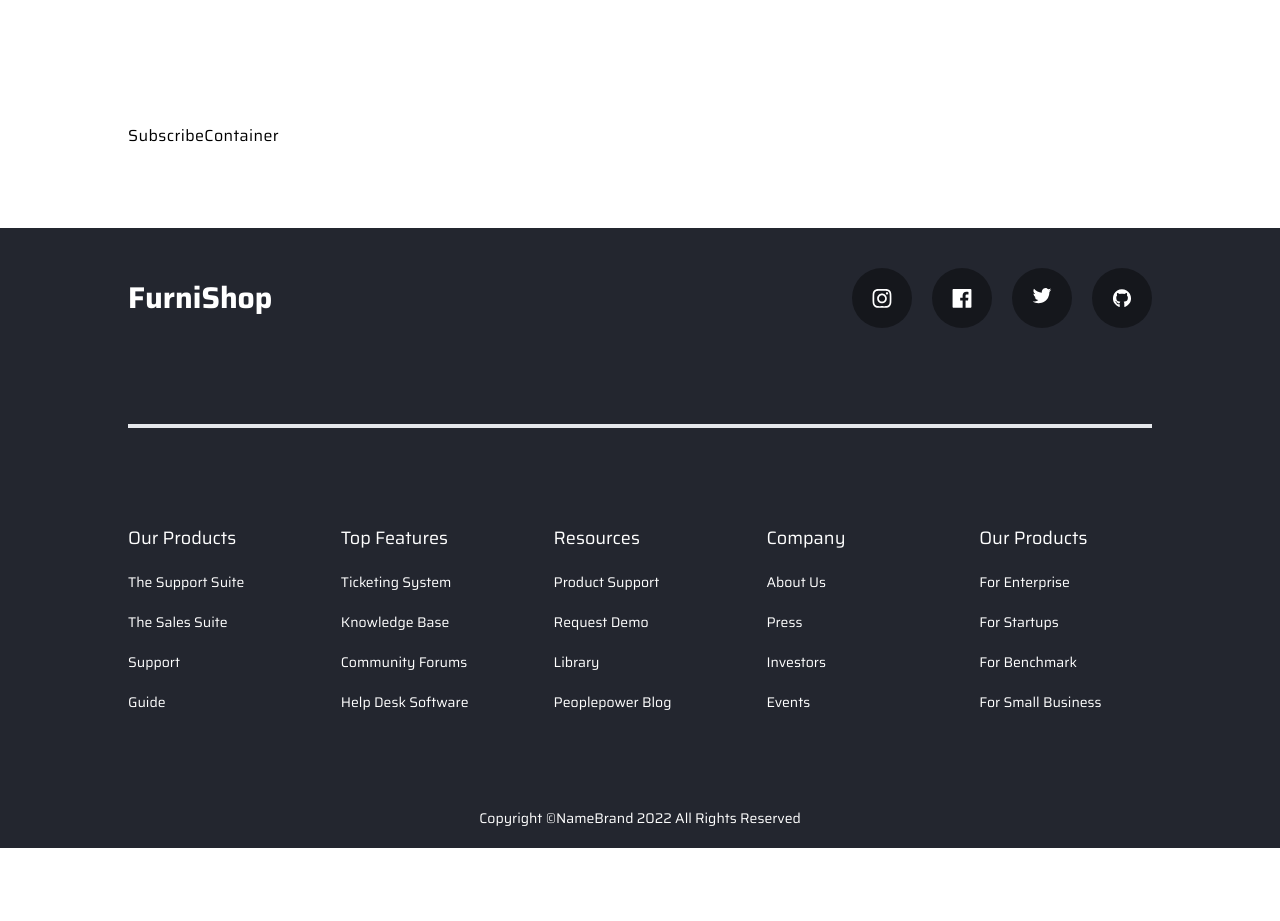
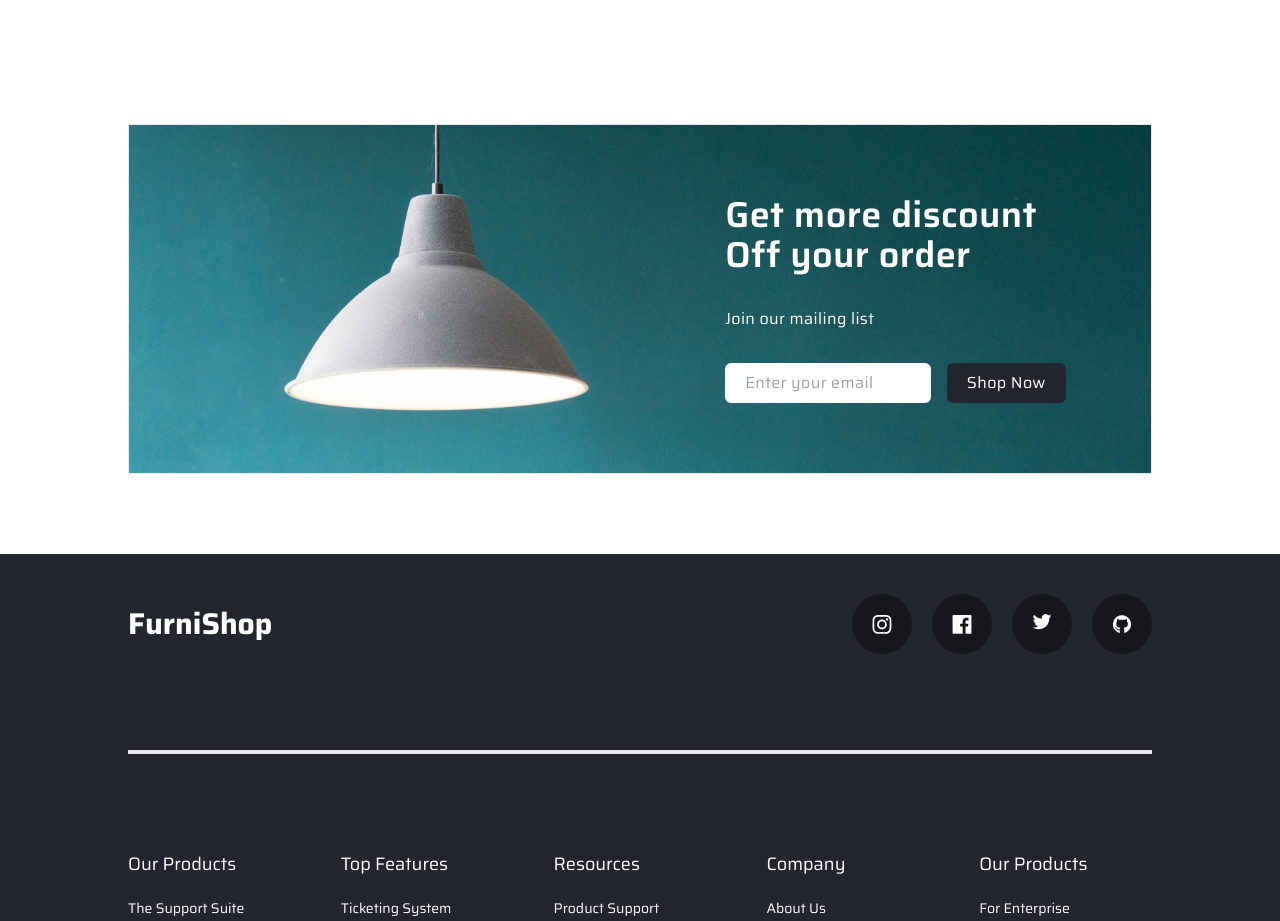
Before and after one commit to desup1421/lumos-project-10, a React (Vite) app: page / in a window 1280 px wide. Shown: the part 2600-3521 px from the top of the page. Before the commit the page ends 3448 px from the top, so only its background shows below. Built offline with nearby package versions, Linux system fonts and the light colour scheme; no server answers.

Commit message:
feat: add  sunbscribe email section

```diff
--- a/index.html
+++ b/index.html
@@ -1,10 +1,42 @@
-<!doctype html>
+<!DOCTYPE html>
 <html lang="en">
   <head>
     <meta charset="UTF-8" />
     <link rel="icon" type="image/svg+xml" href="/vite.svg" />
     <meta name="viewport" content="width=device-width, initial-scale=1.0" />
+    <meta
+      name="description"
+      content="Elegant Furniture | Modern & Affordable Furniture for Your Home"
+    />
     <title>FurniShop</title>
+    <!-- Open Graph -->
+    <meta property="og:type" content="website" />
+    <meta
+      property="og:title"
+      content="Elegant Furniture | Modern & Affordable Furniture for Your Home"
+    />
+    <meta
+      property="og:description"
+      content="Discover stunning furniture designs at affordable prices. Perfect for any room in your home!"
+    />
+    <meta property="og:image" content="https://ik.imagekit.io/lumoshiveAcademy/Furniture/8f82d2c087c3c1808660cf2b4c6dc4a5.webp" />
+    <meta property="og:url" content="https://lumos-project-10.vercel.app/" />
+    <meta property="og:site_name" content="Elegant Furniture" />
+    <!-- Twitter Card -->
+    <meta name="twitter:card" content="summary_large_image" />
+    <meta
+      name="twitter:title"
+      content="Elegant Furniture | Modern & Affordable Furniture for Your Home"
+    />
+    <meta
+      name="twitter:description"
+      content="Elegant Furniture | Modern & Affordable Furniture for Your Home"
+    />
+    <meta
+      name="twitter:image"
+      content="https://ik.imagekit.io/lumoshiveAcademy/Furniture/8f82d2c087c3c1808660cf2b4c6dc4a5.webp"
+    />
+    <meta name="twitter:site" content="@ElegantFurniture" />
   </head>
   <body>
     <div id="root"></div>
--- a/src/containers/SubscribeContainer.tsx
+++ b/src/containers/SubscribeContainer.tsx
@@ -1,9 +1,75 @@
-import React from 'react'
+import React, { useState, useEffect } from "react";
+import { useAppDispatch, useAppSelector } from "../redux/hooks";
+import { subscribeEmail } from "../redux/slices/emailSlice";
+
+import banner from "../assets/images/lamp.png";
 
 const SubscribeContainer: React.FC = () => {
+  const dispatch = useAppDispatch();
+  const { loading, success, error } = useAppSelector((state) => state.email);
+  const [data, setData] = useState<string>("");
+
+  const handleSubmit = (e: React.FormEvent): void => {
+    e.preventDefault();
+    console.log(data);
+    dispatch(subscribeEmail(data));
+  };
+
+  useEffect(() => {
+    if(success) {
+      alert('Berhasil');
+      setData('');
+    }
+  }, [success])
+
+  useEffect(() => {
+    if(error) {
+      alert(error);
+    }
+  }, [error])
+
   return (
-    <div>SubscribeContainer</div>
-  )
-}
+    <div className="relative w-full h-full overflow-hidden border">
+      <div className="absolute lg:relative h-full">
+        <img
+          className="h-full lg:h-auto object-cover object-center"
+          src={banner}
+          alt="lamp background"
+        />
+      </div>
 
-export default SubscribeContainer
+      <div className="relative lg:absolute w-full h-full bg-blach/10 top-0 left-0 grid lg:grid-cols-2 py-10">
+        <div></div>
+        <div className="flex flex-col justify-center items-center gap-8 text-white">
+          <h2 className="font-semibold text-3xl lg:text-4xl w-4/6">
+            Get more discount Off your order
+          </h2>
+          <p className="w-4/6">Join our mailing list</p>
+          <form onSubmit={handleSubmit} className="flex gap-4 w-4/6">
+            <label className="hidden" htmlFor="email">
+              Email
+            </label>
+            <input
+              id="email"
+              value={data}
+              onChange={(e) => setData(e.target.value)}
+              className="p-2 px-5 w-full rounded-md text-primary outline-none active:outline-1"
+              type="email"
+              placeholder="Enter your email"
+              autoComplete="email"
+              required
+            />
+            <button
+              disabled={loading}
+              className="p-2 px-5 bg-primary rounded-md text-nowrap disabled:opacity-50"
+            >
+              Shop Now
+            </button>
+          </form>
+        </div>
+      </div>
+    </div>
+  );
+};
+
+export default SubscribeContainer;
--- a/src/redux/slices/emailSlice.ts
+++ b/src/redux/slices/emailSlice.ts
@@ -1,7 +1,8 @@
 import { createSlice, createAsyncThunk } from "@reduxjs/toolkit";
 import axios from "axios";
 
-export const subsribeEmail = createAsyncThunk("email/subscribe",
+export const subscribeEmail = createAsyncThunk(
+  "email/subscribe",
   async (email: string, { rejectWithValue }) => {
     try {
       const response = await axios.post(
@@ -9,19 +10,31 @@ export const subsribeEmail = createAsyncThunk("email/subscribe",
         { email }
       );
       return response.data;
-  } catch (error: any) {
-    return rejectWithValue(error?.response?.data);
+    } catch (error) {
+      console.log(error);
+      if (axios.isAxiosError(error)) {
+        // Tangani error dari Axios
+        return rejectWithValue(
+          error.response?.data.error || "Unexpected Axios error"
+        );
       }
-});
+      // Tangani error lainnya
+      return rejectWithValue("An unexpected error occurred");
+      // return rejectWithValue(error?.response?.data);
+    }
+  }
+);
 
 interface EmailState {
   message: string;
   loading: boolean;
+  success: boolean;
   error: string | null;
 }
 const initialState: EmailState = {
   message: "",
   loading: false,
+  success: false,
   error: null,
 };
 
@@ -31,17 +44,22 @@ const emailSlice = createSlice({
   reducers: {},
   extraReducers: (builder) => {
     builder
-      .addCase(subsribeEmail.pending, (state) => {
+      .addCase(subscribeEmail.pending, (state) => {
         state.loading = true;
         state.error = null;
+        state.success = false;
       })
-      .addCase(subsribeEmail.fulfilled, (state, action) => {
+      .addCase(subscribeEmail.fulfilled, (state, action) => {
         state.loading = false;
+        state.success = true;
         state.message = action.payload;
       })
-      .addCase(subsribeEmail.rejected, (state, action) => {
+      .addCase(subscribeEmail.rejected, (state, action) => {
+        state.success = false;
         state.loading = false;
-        state.error = action.error.message || "Something went wrong";
+        state.error = action.error.message
+          ? "This is not a valid email."
+          : null;
       });
   },
 });
```
Also changed, not shown: package.json (+13 -1 lines), 1 other file (tests, documents, lock files or other folders). Lines whose indentation alone changed are shown as unchanged.
